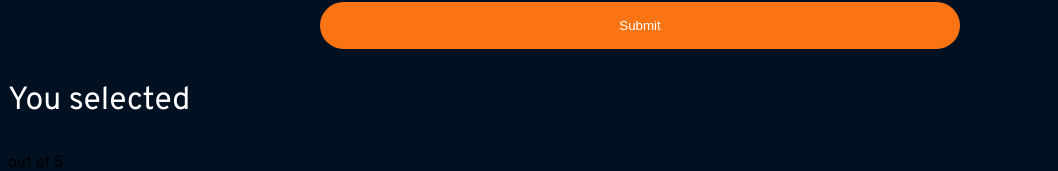
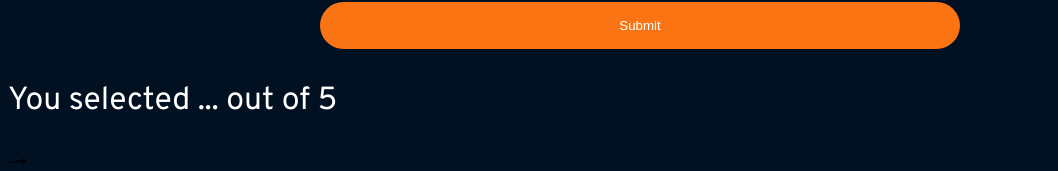
Before and after one commit to rafalangoni/avaliacao-restaurante, a plain HTML site: page index.html in a window 1280 px wide. Shown: the part 320-491 px from the top of the page, without its empty margins (0-1058 px from the left). Drawn offline with Linux system fonts and the light colour scheme.

Commit message:
corrigindo resultado votacao

```diff
--- a/index.html
+++ b/index.html
@@ -28,7 +28,7 @@
         <button type="button" class="principal__botao" id="botao__submit">Submit</button>
       </div>
   </main>
-  <p class="resultado__votacao">You selected <span class="resultado__rating"><div class=""></div></span> out of 5</p>
+  <p class="resultado__votacao">You selected <span class="resultado__rating">...</span> out of 5</p>
   <!-- <footer>
     Challenge by <a href="https://www.frontendmentor.io/challenges/interactive-rating-component-koxpeBUmI" target="_blank">Frontend Mentor</a>.
     Coded by <a href="#">Rafael Lanogni</a>.
```
